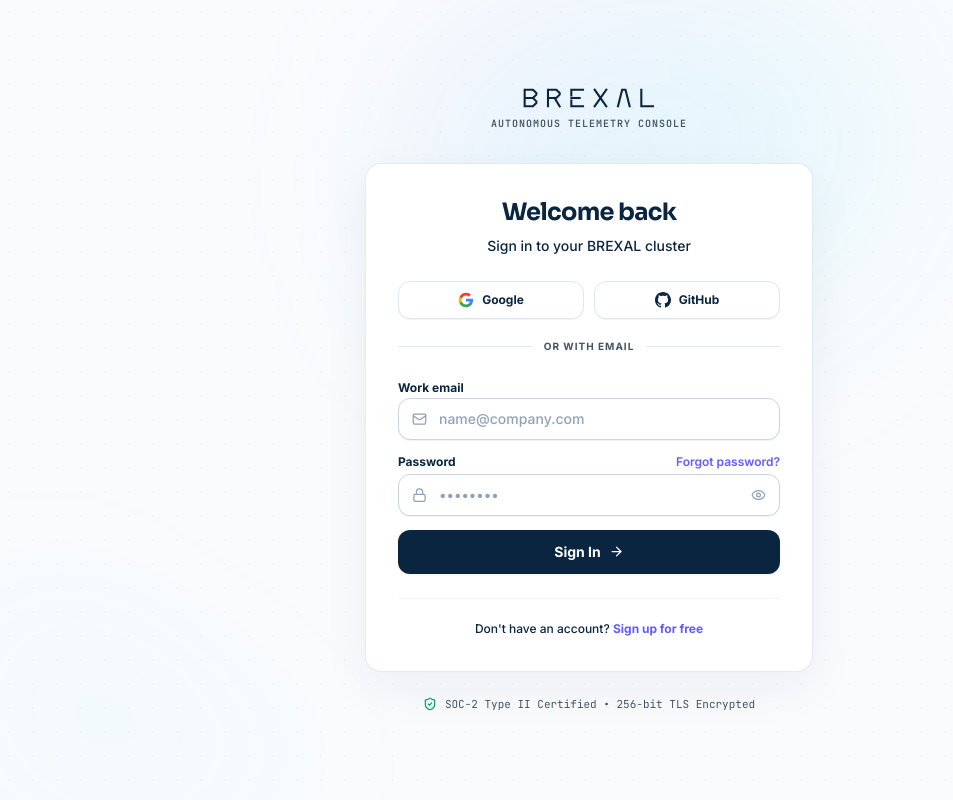
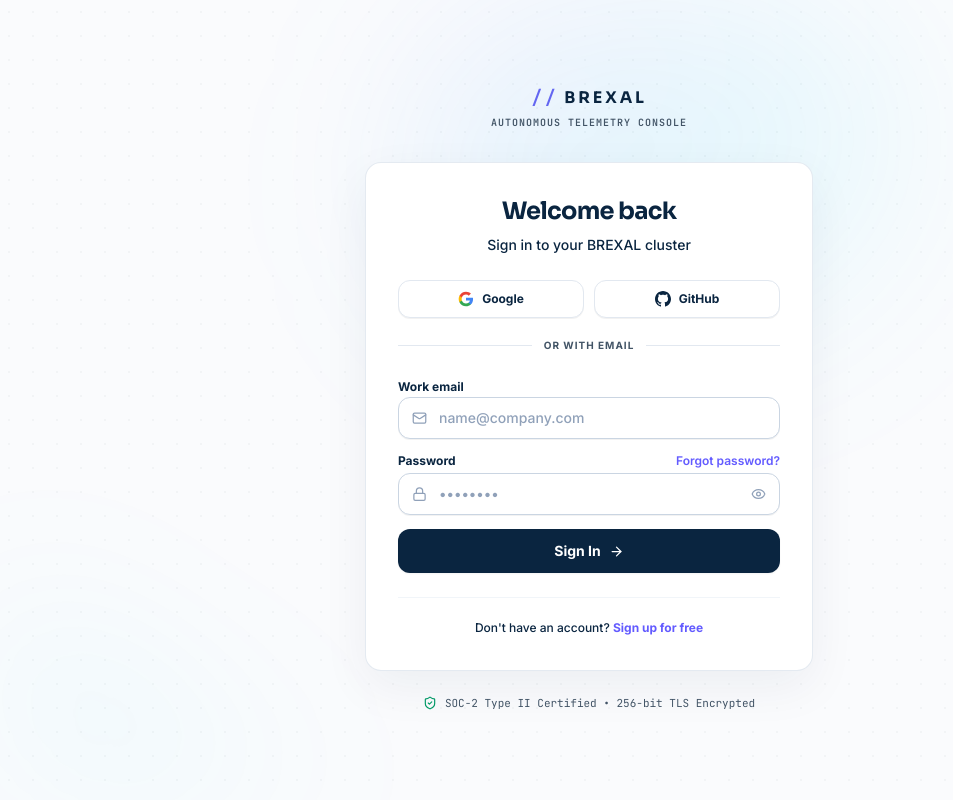
Before and after one commit to samarth3394/BhartiAppplus, a Next.js app in the folder frontend/: page /login in a window 1280 px wide. Shown: the whole page, without its empty margins (51-1004 px from the left). Built offline with nearby package versions, Linux system fonts and the light colour scheme.

Commit message:
feat(branding): standardize // BREXAL logo typography across all pages

```diff
--- a/frontend/src/app/(main)/layout.tsx
+++ b/frontend/src/app/(main)/layout.tsx
@@ -235,9 +235,9 @@ export default function MainLayout({ children }: { children: React.ReactNode })
   ];
 
   const DEFAULT_DEMO_APPS = [
-    { id: "app-bharti-nexus", name: "Bharti Nexus", role: "ADMIN", url: "https://bhartinexus.com" },
-    { id: "app-cloud-core", name: "Cloud Core Engine", role: "PROD", url: "https://api.bhartinexus.com" },
-    { id: "app-ai-copilot", name: "AI Ops Copilot", role: "STAGING", url: "https://copilot.bhartinexus.com" }
+    { id: "app-brexal", name: "BREXAL", role: "ADMIN", url: "https://brexal.io" },
+    { id: "app-cloud-core", name: "Cloud Core Engine", role: "PROD", url: "https://api.brexal.io" },
+    { id: "app-ai-copilot", name: "AI Ops Copilot", role: "STAGING", url: "https://copilot.brexal.io" }
   ];
 
   const displayedApps = apps.length > 0 ? apps : DEFAULT_DEMO_APPS;
@@ -263,7 +263,7 @@ export default function MainLayout({ children }: { children: React.ReactNode })
       `}>
         <div className="px-5 py-3.5 flex items-center justify-between h-14 border-b border-slate-200/80 bg-white">
           <Link href="/" className="flex items-center gap-2 group">
-            <Logo className="h-4 text-[#0A2540] group-hover:text-[#635BFF] transition-colors" />
+            <Logo className="text-[#0A2540] group-hover:text-[#635BFF] transition-colors" />
           </Link>
           <span className="px-1.5 py-0.5 rounded text-[9px] font-mono font-bold bg-indigo-50 text-[#635BFF] border border-indigo-100 uppercase tracking-wider">
             CONSOLE
@@ -347,7 +347,7 @@ export default function MainLayout({ children }: { children: React.ReactNode })
               >
                 <span className="text-slate-500 font-medium">{currentWorkspace ? currentWorkspace.name : "Personal"}</span>
                 <span className="text-slate-300">/</span>
-                <span className="font-semibold text-[#0F172A]">{currentApp ? currentApp.name : "Bharti Nexus"}</span>
+                <span className="font-semibold text-[#0F172A]">{currentApp ? currentApp.name : "BREXAL"}</span>
                 {currentApp && currentApp.role && (
                   <span className="ml-1 px-1.5 py-0.5 rounded text-[9.5px] bg-slate-100 text-slate-700 border border-slate-200 uppercase tracking-wider font-bold">
                     {currentApp.role}
--- a/frontend/src/app/accept-invite/page.tsx
+++ b/frontend/src/app/accept-invite/page.tsx
@@ -74,7 +74,7 @@ function AcceptInviteContent() {
           {/* Brand Header */}
           <div className="flex flex-col items-center mb-6 text-center">
             <Link href="/" className="inline-flex items-center gap-2 group mb-4">
-              <Logo className="h-5 text-[#0A2540] group-hover:text-[#635BFF] transition-colors" />
+              <Logo className="text-[#0A2540] group-hover:text-[#635BFF] transition-colors text-lg sm:text-xl" />
             </Link>
             <h1 className="text-xl font-bold tracking-tight text-[#0A2540] mb-1">Complete your profile</h1>
             <p className="text-xs sm:text-sm text-[#425466]">
--- a/frontend/src/app/login/page.tsx
+++ b/frontend/src/app/login/page.tsx
@@ -67,7 +67,7 @@ export default function Login() {
         {/* Brand Header */}
         <div className="flex flex-col items-center justify-center mb-8 text-center">
           <Link href="/" className="inline-flex items-center gap-2 group mb-2">
-            <Logo className="h-5 text-[#0A2540] group-hover:text-[#635BFF] transition-colors" />
+            <Logo className="text-[#0A2540] group-hover:text-[#635BFF] transition-colors text-lg sm:text-xl" />
           </Link>
           <span className="text-[10px] font-mono tracking-widest text-[#425466] uppercase font-bold">
             Autonomous Telemetry Console
--- a/frontend/src/app/page.tsx
+++ b/frontend/src/app/page.tsx
@@ -57,9 +57,10 @@ const HeroEcosystem3D = dynamic(
     loading: () => (
       <div className="w-full h-[255px] sm:h-[460px] lg:h-[520px] bg-transparent flex items-center justify-center">
         <div className="w-[72px] h-[72px] sm:w-[114px] sm:h-[114px] rounded-full bg-white border border-slate-200/90 shadow-[0_12px_32px_rgba(15,23,42,0.06)] flex flex-col items-center justify-center">
-          <span className="font-['Sora',sans-serif] text-[9px] sm:text-[13.5px] font-semibold tracking-[0.22em] sm:tracking-[0.25em] text-[#0A2540] pl-[0.22em] sm:pl-[0.25em] leading-none">
-            BREXAL
-          </span>
+          <div className="flex items-center gap-1 font-['Sora',sans-serif] text-[9px] sm:text-[13px] font-bold tracking-[0.18em] text-[#0A2540] leading-none">
+            <span className="text-[#6366F1] font-mono font-bold text-[1.1em]">//</span>
+            <span>BREXAL</span>
+          </div>
           <span className="w-4 sm:w-5 h-[1.5px] my-1 sm:my-1.5 rounded-full bg-gradient-to-r from-[#2563EB] to-[#7C3AED]" />
           <span className="font-['Sora',sans-serif] text-[4.5px] sm:text-[6.5px] font-medium tracking-[0.13em] sm:tracking-[0.16em] uppercase text-[#64748B] text-center max-w-[56px] sm:max-w-[82px]">
             INTELLIGENT OBSERVABILITY
@@ -98,10 +99,7 @@ function StripeNavbar() {
 
         {/* Brand Logo with Double Diagonal Slash Icon */}
         <Link href="/" className="flex items-center gap-2 group focus:outline-none shrink-0">
-          <div className="flex items-center gap-1.5 font-bold tracking-[0.16em] text-[15px] sm:text-[16px] text-[#101114]">
-            <span className="text-[#6366F1] font-mono text-base font-bold">//</span>
-            <span className="font-['Sora',sans-serif] tracking-[0.18em]">BREXAL</span>
-          </div>
+          <Logo className="text-[#101114]" />
         </Link>
 
         {/* Right Nav & Action CTAs Group */}
@@ -1777,10 +1775,10 @@ function StripeFooter() {
           {/* Brand & Country Selector */}
           <div className="col-span-2 flex flex-col items-start text-left">
             <div className="flex flex-col mb-2.5 sm:mb-3">
-              <Logo className="h-5 sm:h-5.5 text-[#101114]" />
+              <Logo className="text-[#101114] text-base sm:text-lg" />
             </div>
             <p className="text-[12px] sm:text-[13px] text-[#5B5F6B] font-medium leading-relaxed max-w-sm mb-4">
-              Autonomous telemetry infrastructure and AI incident intelligence engineered by Bharti Nexus Technologies.
+              Autonomous telemetry infrastructure and AI incident intelligence engineered by BREXAL Technologies.
             </p>
 
             {/* India Region Selector */}
@@ -1828,7 +1826,7 @@ function StripeFooter() {
         {/* Bottom Bar */}
         <div className="pt-4 sm:pt-6 flex flex-col sm:flex-row items-center justify-between text-xs font-mono text-[#5B5F6B] gap-3 sm:gap-4 text-center sm:text-left">
           <div>
-            © 2026 Bharti Nexus Technologies Inc. All rights reserved.
+            © 2026 BREXAL Technologies Inc. All rights reserved.
           </div>
           <div className="flex items-center gap-4 sm:gap-6">
             <Link href="/maintenance" className="hover:text-[#7C3AED] transition-colors">System Status: 99.999% SLA</Link>
--- a/frontend/src/components/Logo.tsx
+++ b/frontend/src/components/Logo.tsx
@@ -1,36 +1,29 @@
 import React from 'react';
 
-export function Logo({ className = "h-5 text-white" }: { className?: string }) {
+interface LogoProps {
+  className?: string;
+  slashColor?: string;
+  textColor?: string;
+}
+
+export function Logo({
+  className = "",
+  slashColor,
+  textColor,
+}: LogoProps) {
+  const isWhite = className.includes("text-white");
+  const defaultSlash = isWhite ? "text-[#818CF8]" : "text-[#6366F1]";
+
   return (
-    <svg
-      viewBox="0 0 158 24"
-      className={className}
-      fill="none"
-      stroke="currentColor"
-      strokeWidth="2.5"
-      strokeLinecap="square"
-      strokeLinejoin="miter"
-      xmlns="http://www.w3.org/2000/svg"
-    >
-      {/* B */}
-      <path d="M 2 22 V 2 H 12 L 16 6 V 8 L 12 12 H 2 M 12 12 L 16 16 V 18 L 12 22 H 2" />
-
-      {/* R */}
-      <path d="M 30 22 V 2 H 40 L 44 6 V 8 L 40 12 H 30 M 38 12 L 44 22" />
-
-      {/* E (Futuristic with horizontal cuts) */}
-      <path d="M 72 2 H 58 V 9" />
-      <path d="M 58 12 h 10" />
-      <path d="M 58 15 V 22 H 72" />
-
-      {/* X */}
-      <path d="M 86 2 L 100 22 M 100 2 L 86 22" />
-
-      {/* A (Distinctive angular chevron with flat top, no crossbar) */}
-      <path d="M 114 22 L 119 2 H 123 L 128 22" />
-
-      {/* L */}
-      <path d="M 142 2 V 22 H 156" />
-    </svg>
+    <div className={`inline-flex items-center gap-1.5 font-bold tracking-[0.16em] select-none text-[15px] sm:text-[16px] leading-none ${className}`}>
+      <span className={`${slashColor || defaultSlash} font-mono font-bold leading-none shrink-0 text-[1.15em]`}>
+        //
+      </span>
+      <span className={`font-['Sora',sans-serif] font-bold tracking-[0.18em] uppercase leading-none ${textColor || ""}`}>
+        BREXAL
+      </span>
+    </div>
   );
 }
+
+export default Logo;
--- a/frontend/src/components/landing/HeroEcosystem3D.tsx
+++ b/frontend/src/components/landing/HeroEcosystem3D.tsx
@@ -523,9 +523,10 @@ function StaticEcosystemFallback() {
   return (
     <div className="w-full h-full flex flex-col items-center justify-center p-8 bg-transparent">
       <div className="w-28 h-28 rounded-full bg-white border border-slate-200/90 shadow-[0_12px_32px_rgba(15,23,42,0.06)] flex flex-col items-center justify-center mb-8 font-['Sora',sans-serif]">
-        <span className="text-sm font-semibold tracking-[0.26em] text-[#0A2540] pl-[0.26em]">
-          BREXAL
-        </span>
+        <div className="flex items-center gap-1 text-sm font-bold tracking-[0.18em] text-[#0A2540] leading-none">
+          <span className="text-[#6366F1] font-mono font-bold text-base">//</span>
+          <span>BREXAL</span>
+        </div>
         <span className="w-6 h-[1.5px] my-1.5 rounded-full bg-gradient-to-r from-[#2563EB] to-[#7C3AED]" />
         <span className="text-[7px] font-medium tracking-[0.18em] uppercase text-[#64748B] text-center">
           INTELLIGENT OBSERVABILITY
@@ -712,10 +713,11 @@ export function HeroEcosystem3D({ className = "" }: HeroEcosystem3DProps) {
                 180°
               </div>
 
-              {/* BREXAL Focal Typography in Crisp Pure White */}
-              <span className="font-['Sora',sans-serif] text-[11px] sm:text-[15px] font-bold tracking-[0.24em] text-white pl-[0.24em] leading-none drop-shadow-xs">
-                BREXAL
-              </span>
+              {/* BREXAL Focal Typography with // in Crisp Pure White */}
+              <div className="flex items-center gap-1 font-['Sora',sans-serif] text-[11px] sm:text-[15px] font-bold tracking-[0.2em] text-white leading-none drop-shadow-xs">
+                <span className="text-[#818CF8] font-mono font-bold text-[1.15em]">//</span>
+                <span>BREXAL</span>
+              </div>
 
               {/* Active Core Gradient Spine */}
               <span className="w-5 sm:w-7 h-[2px] my-1 sm:my-1.5 rounded-full bg-gradient-to-r from-[#425CF5] via-[#C7BDF7] to-[#425CF5]" />
```
